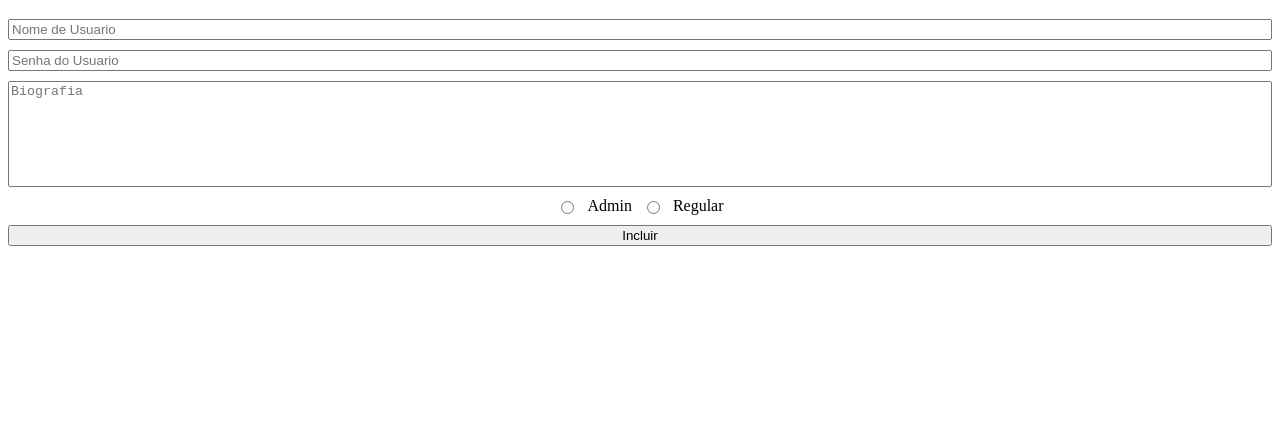
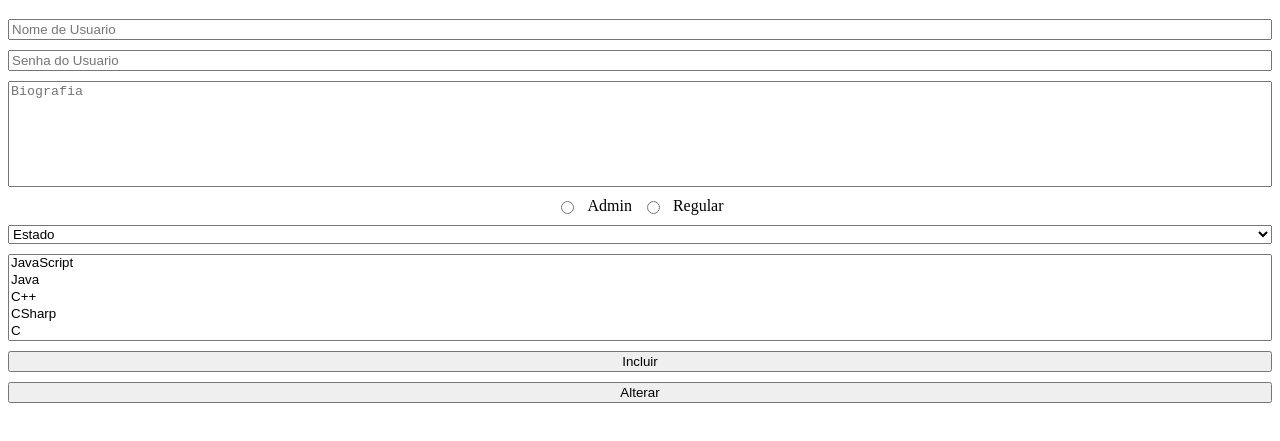
Before and after one commit to BobSkywalker/Curso-Javascript-Puro, a website: page HTML/form/index.html in a window 1280 px wide. Shown: the part 61-502 px from the top of the page. Drawn offline with Linux system fonts and the light colour scheme.

Commit message:
Coisas Basicas

```diff
--- a/HTML/form/index.html
+++ b/HTML/form/index.html
@@ -29,7 +29,8 @@
   <body>
     <h1>Formulario</h1>
 
-    <form action="http://localhost:3030/usuarios" method="POST">
+    <form method="POST">
+      <input type="hidden" name="id" value="3">
       <input
         type="text"
         name="nome"
@@ -51,7 +52,22 @@
         <input type="radio" name="tipo" /> Admin
         <input type="radio" name="tipo" /> Regular
       </div>
-      <button id="submit">Incluir</button>
+      <select name="Estado">
+        <option value="#">Estado</option>
+        <option value="SP">SãoPaulo</option>
+        <option value="PR">Paraná</option>
+        <option value="AC">Acre</option>
+      </select>
+      <select name="Interesses" multiple size="5">
+        <option value="JS">JavaScript</option>
+        <option value="JAVA">Java</option>
+        <option value="C++">C++</option>
+        <option value="C#">CSharp</option>
+        <option value="C">C</option>
+        <option value="PYTHON">Python</option>
+      </select>
+      <button id="submit" formaction="http://localhost:3030/usuarios">Incluir</button>
+      <button id="alterar" formaction="http://localhost:3030/usuarios/3">Alterar</button>
     </form>
   </body>
 </html>
```
Also changed, not shown: HTML/form/server.js (+7 -1 lines).
